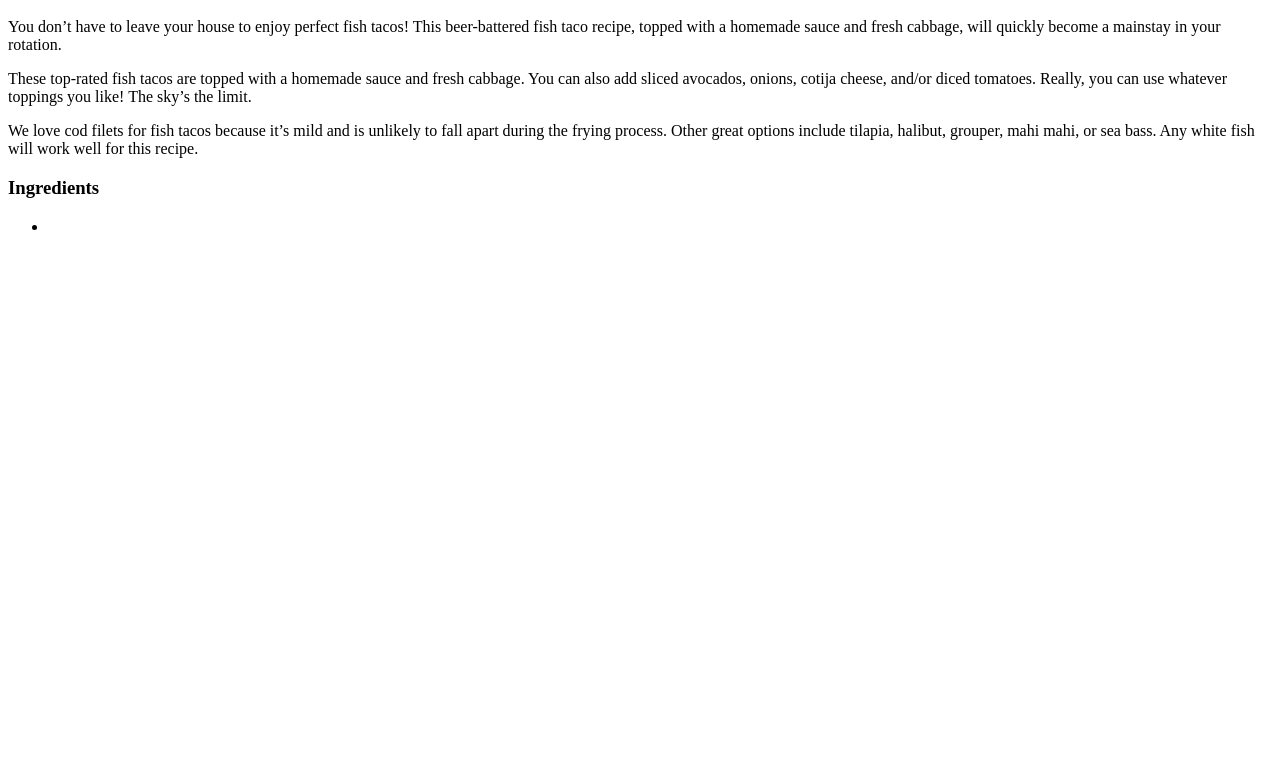
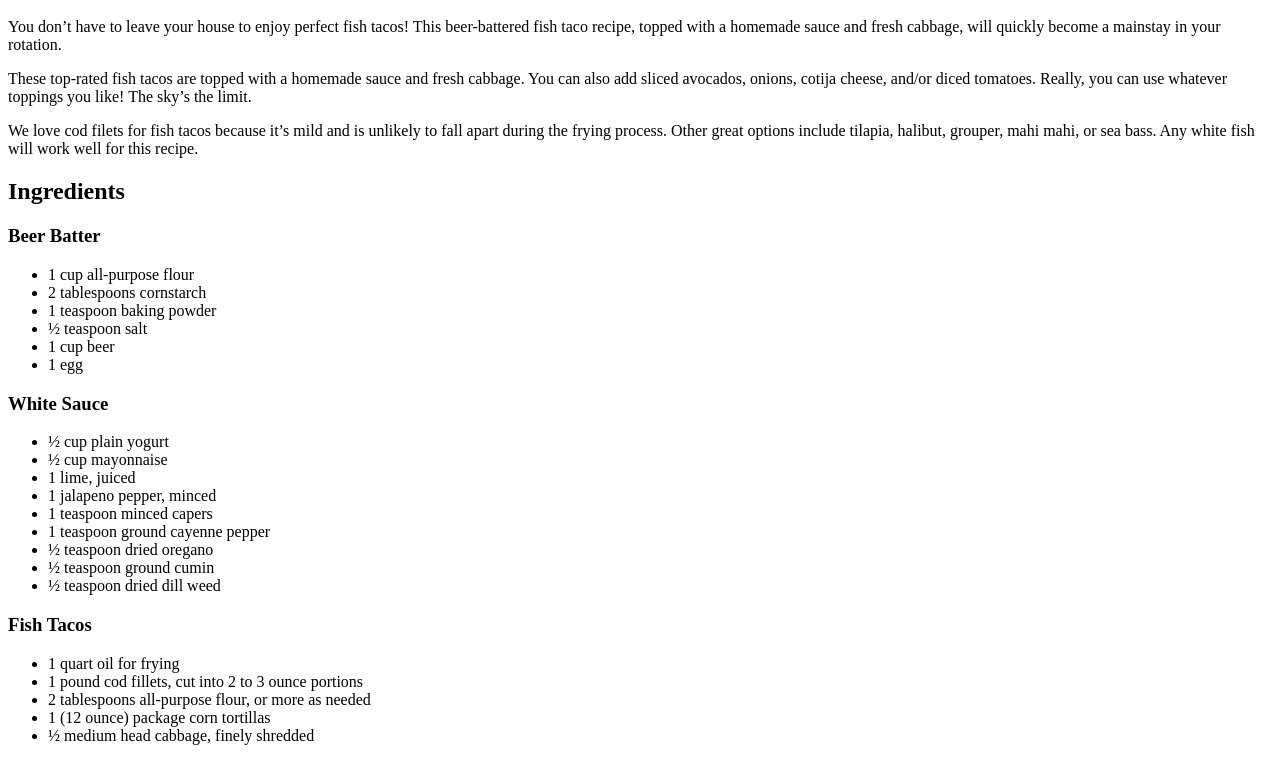
Before and after one commit to cupramenn/odin-recipes, a plain HTML site: page recipes/fishtacos.html in a window 1280 px wide. Shown: the part 140-901 px from the top of the page. Before the commit the page ends 800 px from the top, so only its background shows below. Drawn offline with Linux system fonts and the light colour scheme.

Commit message:
Added Ingredients unordered list

```diff
--- a/recipes/fishtacos.html
+++ b/recipes/fishtacos.html
@@ -23,9 +23,36 @@
 
             </p>
 
-        <h3>Ingredients</h3>
-        <ul>
-            <li></li>
-        </ul>
+        <h2>Ingredients</h2>
+        <h3>Beer Batter</h3>
+            <ul>
+                <li>1 cup all-purpose flour</li>
+                <li>2 tablespoons cornstarch</li>
+                <li>1 teaspoon baking powder</li>
+                <li>½ teaspoon salt</li>
+                <li>1 cup beer</li>
+                <li>1 egg</li>
+            </ul>
+        <h3>White Sauce</h3>
+            <ul>
+                <li>½ cup plain yogurt</li>
+                <li>½ cup mayonnaise</li>
+                <li>1 lime, juiced</li>
+                <li>1 jalapeno pepper, minced</li>
+                <li>1 teaspoon minced capers</li>
+                <li>1 teaspoon ground cayenne pepper</li>
+                <li>½ teaspoon dried oregano</li>
+                <li>½ teaspoon ground cumin</li>
+                <li>½ teaspoon dried dill weed</li>
+            </ul>
+        <h3>Fish Tacos</h3>
+            <ul>
+                <li>1 quart oil for frying</li>
+                <li>1 pound cod fillets, cut into 2 to 3 ounce portions</li>
+                <li>2 tablespoons all-purpose flour, or more as needed</li>
+                <li>1 (12 ounce) package corn tortillas</li>
+                <li>½ medium head cabbage, finely shredded</li>
+            </ul>
+
     </body>
 </html>
```
